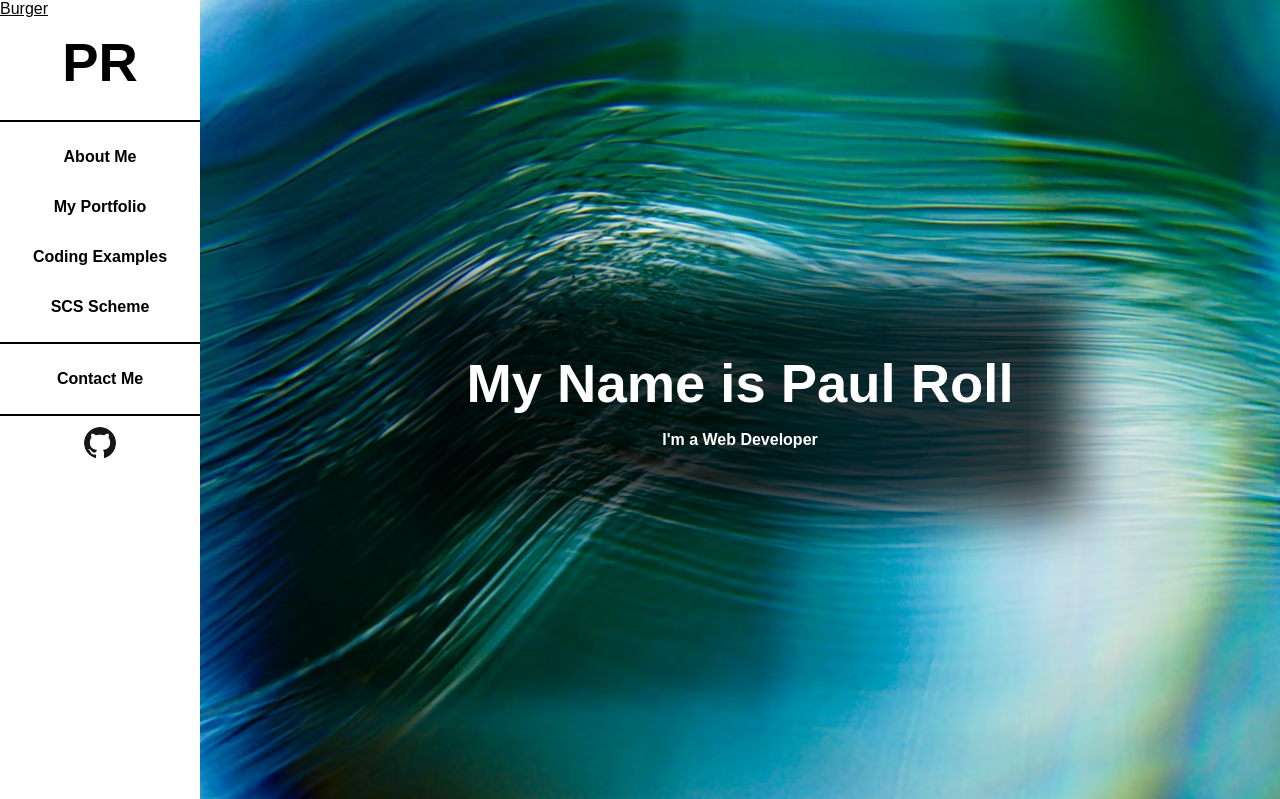
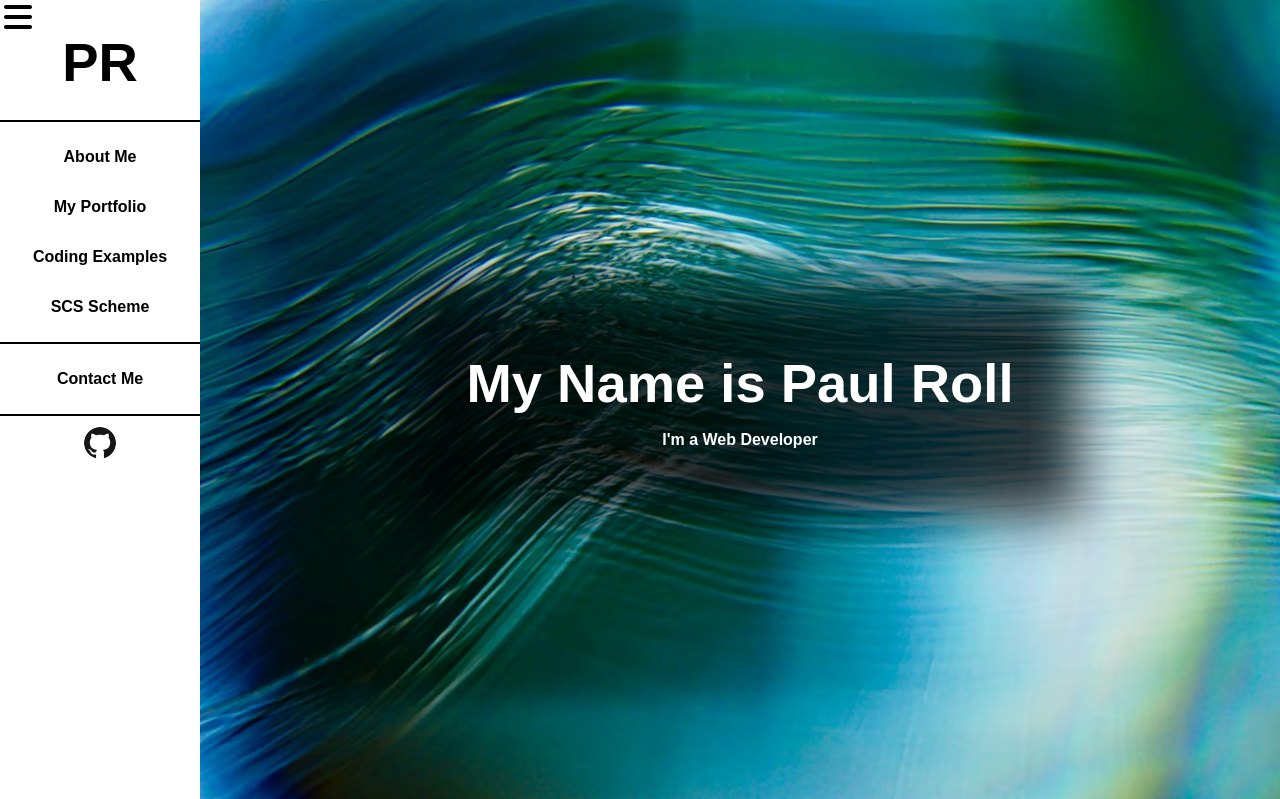
Before and after one commit to paul-roll/Portfolio, a PHP site: page / in a window 1280 px wide. Shown: the top 799 px of the page. Run offline with PHP 8.4, Linux system fonts and the light colour scheme; some libraries are stand-ins or nearby versions.

Commit message:
switched burger placeholder with an icon

```diff
--- a/css/stylesheet.css
+++ b/css/stylesheet.css
@@ -326,12 +326,12 @@ a:hover.github img {
 /* line 53, ../../Users/paulr/Desktop/Netmatters/Portfolio/scss/2.base/_2.base.scss */
 .burger {
   position: absolute;
-  top: 0;
-  left: 0;
+  font-size: 2em;
+  left: 4px;
   z-index: 1;
 }
 
-/* line 60, ../../Users/paulr/Desktop/Netmatters/Portfolio/scss/2.base/_2.base.scss */
+/* line 61, ../../Users/paulr/Desktop/Netmatters/Portfolio/scss/2.base/_2.base.scss */
 .sidebar {
   margin: 0;
   padding: 0;
@@ -341,7 +341,7 @@ a:hover.github img {
   overflow: hidden;
 }
 
-/* line 67, ../../Users/paulr/Desktop/Netmatters/Portfolio/scss/2.base/_2.base.scss */
+/* line 68, ../../Users/paulr/Desktop/Netmatters/Portfolio/scss/2.base/_2.base.scss */
 .sidebar .flex-container {
   height: 100%;
   display: flex;
@@ -349,7 +349,7 @@ a:hover.github img {
   align-items: center;
 }
 
-/* line 76, ../../Users/paulr/Desktop/Netmatters/Portfolio/scss/2.base/_2.base.scss */
+/* line 77, ../../Users/paulr/Desktop/Netmatters/Portfolio/scss/2.base/_2.base.scss */
 .banner {
   color: white;
   background-image: url(../img/banner.avif);
@@ -357,7 +357,7 @@ a:hover.github img {
   text-align: center;
 }
 
-/* line 81, ../../Users/paulr/Desktop/Netmatters/Portfolio/scss/2.base/_2.base.scss */
+/* line 82, ../../Users/paulr/Desktop/Netmatters/Portfolio/scss/2.base/_2.base.scss */
 .banner .flex-container {
   height: 100vh;
   display: flex;
@@ -366,107 +366,107 @@ a:hover.github img {
   align-items: center;
 }
 
-/* line 87, ../../Users/paulr/Desktop/Netmatters/Portfolio/scss/2.base/_2.base.scss */
+/* line 88, ../../Users/paulr/Desktop/Netmatters/Portfolio/scss/2.base/_2.base.scss */
 .banner .flex-container > div {
   background-color: rgba(0, 0, 0, 0.75);
   box-shadow: 0 0 50px 50px rgba(0, 0, 0, 0.75);
 }
 
-/* line 95, ../../Users/paulr/Desktop/Netmatters/Portfolio/scss/2.base/_2.base.scss */
+/* line 96, ../../Users/paulr/Desktop/Netmatters/Portfolio/scss/2.base/_2.base.scss */
 .test {
   background-color: #666;
 }
 
-/* line 99, ../../Users/paulr/Desktop/Netmatters/Portfolio/scss/2.base/_2.base.scss */
+/* line 100, ../../Users/paulr/Desktop/Netmatters/Portfolio/scss/2.base/_2.base.scss */
 .wrapper {
   padding: 15px;
   margin: 0 auto;
 }
 
 @media (min-width: 576px) {
-  /* line 99, ../../Users/paulr/Desktop/Netmatters/Portfolio/scss/2.base/_2.base.scss */
+  /* line 100, ../../Users/paulr/Desktop/Netmatters/Portfolio/scss/2.base/_2.base.scss */
   .wrapper {
     max-width: 362px;
   }
 }
 
 @media (min-width: 768px) {
-  /* line 99, ../../Users/paulr/Desktop/Netmatters/Portfolio/scss/2.base/_2.base.scss */
+  /* line 100, ../../Users/paulr/Desktop/Netmatters/Portfolio/scss/2.base/_2.base.scss */
   .wrapper {
     max-width: 550px;
   }
 }
 
 @media (min-width: 992px) {
-  /* line 99, ../../Users/paulr/Desktop/Netmatters/Portfolio/scss/2.base/_2.base.scss */
+  /* line 100, ../../Users/paulr/Desktop/Netmatters/Portfolio/scss/2.base/_2.base.scss */
   .wrapper {
     max-width: 770px;
   }
 }
 
 @media (min-width: 1200px) {
-  /* line 99, ../../Users/paulr/Desktop/Netmatters/Portfolio/scss/2.base/_2.base.scss */
+  /* line 100, ../../Users/paulr/Desktop/Netmatters/Portfolio/scss/2.base/_2.base.scss */
   .wrapper {
     max-width: 950px;
   }
 }
 
-/* line 116, ../../Users/paulr/Desktop/Netmatters/Portfolio/scss/2.base/_2.base.scss */
+/* line 117, ../../Users/paulr/Desktop/Netmatters/Portfolio/scss/2.base/_2.base.scss */
 .hidden {
   display: none;
 }
 
 @media (min-width: 576px) {
-  /* line 120, ../../Users/paulr/Desktop/Netmatters/Portfolio/scss/2.base/_2.base.scss */
+  /* line 121, ../../Users/paulr/Desktop/Netmatters/Portfolio/scss/2.base/_2.base.scss */
   .hide-xs {
     display: none;
   }
 }
 
 @media (min-width: 576px) {
-  /* line 125, ../../Users/paulr/Desktop/Netmatters/Portfolio/scss/2.base/_2.base.scss */
+  /* line 126, ../../Users/paulr/Desktop/Netmatters/Portfolio/scss/2.base/_2.base.scss */
   .show-xs {
     display: inherit;
   }
 }
 
 @media (min-width: 768px) {
-  /* line 131, ../../Users/paulr/Desktop/Netmatters/Portfolio/scss/2.base/_2.base.scss */
+  /* line 132, ../../Users/paulr/Desktop/Netmatters/Portfolio/scss/2.base/_2.base.scss */
   .hide-sm {
     display: none;
   }
 }
 
 @media (min-width: 768px) {
-  /* line 136, ../../Users/paulr/Desktop/Netmatters/Portfolio/scss/2.base/_2.base.scss */
+  /* line 137, ../../Users/paulr/Desktop/Netmatters/Portfolio/scss/2.base/_2.base.scss */
   .show-sm {
     display: inherit;
   }
 }
 
 @media (min-width: 992px) {
-  /* line 142, ../../Users/paulr/Desktop/Netmatters/Portfolio/scss/2.base/_2.base.scss */
+  /* line 143, ../../Users/paulr/Desktop/Netmatters/Portfolio/scss/2.base/_2.base.scss */
   .hide-md {
     display: none;
   }
 }
 
 @media (min-width: 992px) {
-  /* line 147, ../../Users/paulr/Desktop/Netmatters/Portfolio/scss/2.base/_2.base.scss */
+  /* line 148, ../../Users/paulr/Desktop/Netmatters/Portfolio/scss/2.base/_2.base.scss */
   .show-md {
     display: inherit;
   }
 }
 
 @media (min-width: 1200px) {
-  /* line 153, ../../Users/paulr/Desktop/Netmatters/Portfolio/scss/2.base/_2.base.scss */
+  /* line 154, ../../Users/paulr/Desktop/Netmatters/Portfolio/scss/2.base/_2.base.scss */
   .hide-lg {
     display: none;
   }
 }
 
 @media (min-width: 1200px) {
-  /* line 158, ../../Users/paulr/Desktop/Netmatters/Portfolio/scss/2.base/_2.base.scss */
+  /* line 159, ../../Users/paulr/Desktop/Netmatters/Portfolio/scss/2.base/_2.base.scss */
   .show-lg {
     display: inherit;
   }
--- a/index.html
+++ b/index.html
@@ -6,13 +6,14 @@
     <meta charset="UTF-8">
     <meta name="viewport" content="width=device-width, initial-scale=1">
     <link rel="stylesheet" href="css/stylesheet.css">
+    <script src="https://kit.fontawesome.com/764c638f7d.js" crossorigin="anonymous"></script>
   </head>
 
   <body>
 
     <header>
       <div class="burger">
-        <a href="#">Burger</a>
+        <a href="#"><i class="fa fa-bars"></i></a>
       </div>
       <nav class="sidebar hidden show-xs">
         <div class="wrapper flex-container">
--- a/scss/2.base/_2.base.scss
+++ b/scss/2.base/_2.base.scss
@@ -52,8 +52,9 @@ a {
 
 .burger {
     position: absolute;
-    top: 0;
-    left: 0;
+    font-size: 2em;
+    // top: 0;
+    left: 4px;
     z-index: 1;
 }
 
```
Also changed, not shown: 1 other file.
